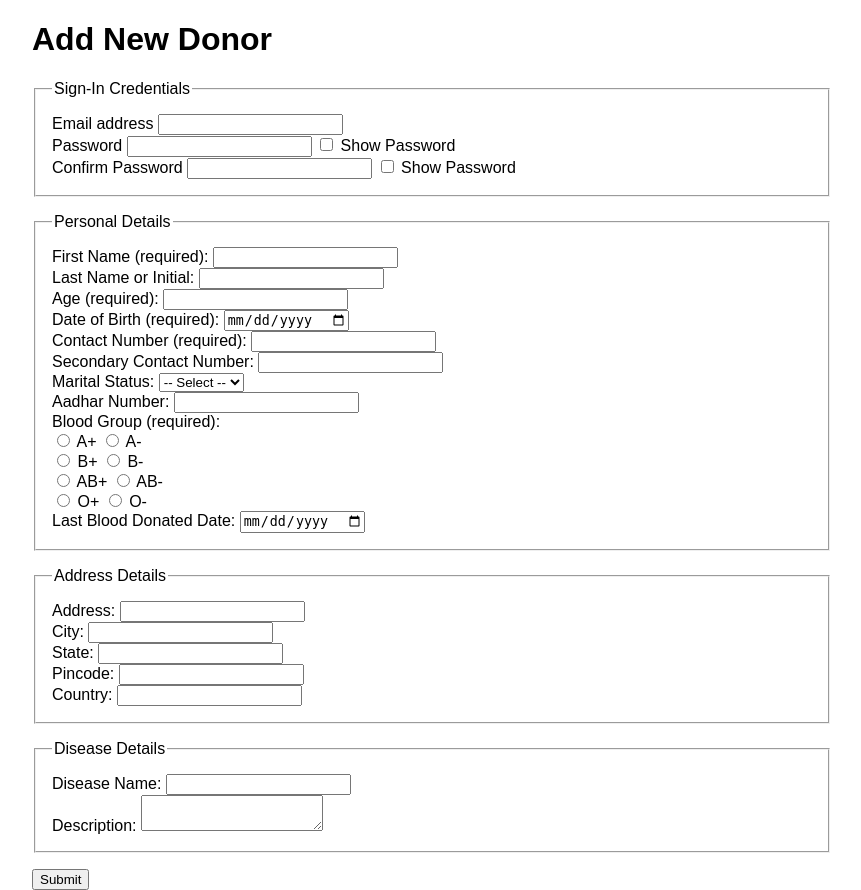
After one commit to Siddharth-magesh/YouthRedCross-BloodRequest, a Flask app: page /register_new_donors in a window 1280 px wide. The commit adds this page. Shown: the whole page, without its empty margins (208-1069 px from the left). Run offline with Flask 3, Linux system fonts and the light colour scheme.

Commit message:
Added register new donor stuffs

```diff
--- a/app/routes/__init__.py
+++ b/app/routes/__init__.py
@@ -2,8 +2,12 @@
 from .main.main import main_bp
 from .admin.admin import admin_bp
 from .main.fetch_donors import fetch_availabe_donors
+from .main.add_donor import new_donor
+from .main.generate_blood_request import generate_blood_request
 
 def init_blueprints(app):
     app.register_blueprint(main_bp)
     app.register_blueprint(admin_bp)
     app.register_blueprint(fetch_availabe_donors)
+    app.register_blueprint(new_donor)
+    app.register_blueprint(generate_blood_request)
--- /dev/null
+++ b/app/routes/main/add_donor.py
@@ -0,0 +1,131 @@
+from flask import Blueprint, render_template, request, flash
+from werkzeug.security import generate_password_hash
+from app.database import db, PersonalDetailsUser, AddressDetailsUser, DiseaseDetailsUser, AuthenticationDetailsDonor, DonorDetail
+
+new_donor = Blueprint('add_donor', __name__)
+
+def get_next_id(table, prefix):
+    # Fetch the current maximum ID, strip the prefix and convert to an integer
+    max_id = db.session.query(table.id).order_by(table.id.desc()).first()
+    next_id_num = 1
+    if max_id:
+        # Extract the numeric part of the ID
+        current_num = int(max_id[0][len(prefix):])
+        next_id_num = current_num + 1
+    # Format the new ID
+    return f"{prefix}{str(next_id_num).zfill(3)}"
+
+@new_donor.route('/register_new_donors', methods=['GET', 'POST'])
+def register_new_donors():
+    if request.method == 'POST':
+        try:
+            # Section 1: Login Credentials
+            email = request.form.get('Email')
+            password = request.form.get('password')
+            confirm_password = request.form.get('confirm_password')
+
+            if password != confirm_password:
+                flash('Make sure you enter similar passwords', 'danger')
+                return render_template('register_donor.html')
+
+            hashed_password = generate_password_hash(password)
+
+            # Section 2: Personal Details
+            first_name = request.form.get('first_name')
+            last_name = request.form.get('last_name', '')
+            name = first_name + ' ' +last_name
+            age = request.form.get('age')
+            dob = request.form.get('dob')
+            contact_number = request.form.get('contact_number')
+            secondary_contact = request.form.get('secondary_contact')
+            marital_status = request.form.get('marital_status')
+            aadhar_number = request.form.get('aadhar_number')
+            blood_group = request.form.get('blood_group')
+            last_donation = request.form.get('last_donation')
+
+            # Create and add PersonalDetails entry
+            personal_id = get_next_id(PersonalDetailsUser, 'PDDNR')
+            personal_details = PersonalDetailsUser(
+                id=personal_id,
+                first_name=first_name,
+                last_name=last_name,
+                age=age,
+                date_of_birth=dob,
+                contact_number=contact_number,
+                secondary_contact_number=secondary_contact,
+                marital_status=marital_status,
+                aadhar_number=aadhar_number
+            )
+            db.session.add(personal_details)
+
+            # Section 3: Address Details
+            address = request.form.get('address')
+            city = request.form.get('city')
+            state = request.form.get('state')
+            pincode = request.form.get('pincode')
+            country = request.form.get('country')
+            full_address = f"{address}, {city}, {state}, {pincode}".strip()
+
+            # Create and add AddressDetails entry
+            address_id = get_next_id(AddressDetailsUser, 'ADDR')
+            address_details = AddressDetailsUser(
+                id=address_id,
+                address=full_address,
+                pincode=pincode,
+                country=country,
+                state=state,
+                city=city
+            )
+            db.session.add(address_details)
+
+            # Section 4: Disease Details
+            disease_name = request.form.get('disease_name')
+            description = request.form.get('description')
+
+            # Create and add DiseaseDetails entry
+            disease_id = get_next_id(DiseaseDetailsUser, 'DIS')
+            disease_details = DiseaseDetailsUser(
+                id=disease_id,
+                name=disease_name,
+                description=description
+            )
+            db.session.add(disease_details)
+
+            # Create and add AuthenticationDetails entry
+            auth_id = get_next_id(AuthenticationDetailsDonor, 'AUTHDNR')
+            auth_details = AuthenticationDetailsDonor(
+                id=auth_id,
+                name=name,
+                login_date=None,
+                login_time=None
+            )
+            db.session.add(auth_details)
+
+            # Create and add DonorDetail entry
+            donor_id = get_next_id(DonorDetail, 'DNR')
+            donor_detail = DonorDetail(
+                id=donor_id,
+                name=name,
+                email = email,
+                password = hashed_password,
+                blood_group = blood_group,
+                personal_details_id=personal_id,  # Foreign key
+                address_id = address_id,
+                active_status = True,
+                disease_id = disease_id,
+                authentication_id = auth_id,
+                last_donated_date = last_donation
+            )
+            db.session.add(donor_detail)
+
+            # Commit transaction
+            db.session.commit()
+            flash('Donor successfully added!', 'success')
+            return render_template('index.html')
+
+        except Exception as e:
+            db.session.rollback()
+            flash(f'Error adding donor: {e}', 'danger')
+            return render_template('register_donor.html')
+
+    return render_template('register_donor.html')
--- a/app/templates/fetch_donors.html
+++ b/app/templates/fetch_donors.html
@@ -68,6 +68,9 @@
         <button type="submit">Find Donor</button>
       </form>
     </div>
+    <a href="{{ url_for('main.render_generate_blood_request') }}"
+      >Generate Blood Request</a
+    >
 
     <!-- Table to display donor results -->
     <div class="table-container">
--- /dev/null
+++ b/app/templates/register_donor.html
@@ -0,0 +1,211 @@
+<!DOCTYPE html>
+<html lang="en">
+  <head>
+    <meta charset="UTF-8" />
+    <meta name="viewport" content="width=device-width, initial-scale=1.0" />
+    <title>Add New Donor</title>
+    <style>
+      /* Simple styling for improved readability */
+      body {
+        font-family: Arial, sans-serif;
+        max-width: 800px;
+        margin: 0 auto;
+      }
+      fieldset {
+        margin-bottom: 1em;
+        padding: 1em;
+      }
+    </style>
+  </head>
+  <body>
+    <h1>Add New Donor</h1>
+    <form action="{{ url_for('add_donor.register_new_donors') }}" method="POST">
+      <!-- Section 1: Login Credentials -->
+      <fieldset>
+        <legend>Sign-In Credentials</legend>
+        <label for="email">Email address</label>
+        <input type="email" id="email" name="Email" required /><br />
+
+        <label for="password">Password</label>
+        <input type="password" id="password" name="password" required />
+        <input type="checkbox" onclick="togglePassword('password')" /> Show
+        Password<br />
+
+        <label for="confirm_password">Confirm Password</label>
+        <input
+          type="password"
+          id="confirm_password"
+          name="confirm_password"
+          required
+        />
+        <input type="checkbox" onclick="togglePassword('confirm_password')" />
+        Show Password<br />
+      </fieldset>
+
+      <!-- Section 2: Personal Details -->
+      <fieldset>
+        <legend>Personal Details</legend>
+        <label for="first_name">First Name (required):</label>
+        <input type="text" id="first_name" name="first_name" required /><br />
+
+        <label for="last_name">Last Name or Initial:</label>
+        <input type="text" id="last_name" name="last_name" /><br />
+
+        <label for="age">Age (required):</label>
+        <input type="number" id="age" name="age" required min="1" /><br />
+
+        <label for="dob">Date of Birth (required):</label>
+        <input type="date" id="dob" name="dob" required /><br />
+
+        <label for="contact_number">Contact Number (required):</label>
+        <input
+          type="tel"
+          id="contact_number"
+          name="contact_number"
+          required
+          pattern="[0-9]{10}"
+          title="Enter a 10-digit phone number"
+        /><br />
+
+        <label for="secondary_contact">Secondary Contact Number:</label>
+        <input
+          type="tel"
+          id="secondary_contact"
+          name="secondary_contact"
+          pattern="[0-9]{10}"
+          title="Enter a 10-digit phone number"
+        /><br />
+
+        <label for="marital_status">Marital Status:</label>
+        <select id="marital_status" name="marital_status">
+          <option value="">-- Select --</option>
+          <option value="single">Single</option>
+          <option value="married">Married</option></select
+        ><br />
+
+        <label for="aadhar_number">Aadhar Number:</label>
+        <input
+          type="text"
+          id="aadhar_number"
+          name="aadhar_number"
+          pattern="[0-9]{12}"
+          title="Enter a 12-digit Aadhar number"
+        /><br />
+
+        <label>Blood Group (required):</label><br />
+        <input
+          type="radio"
+          id="a_positive"
+          name="blood_group"
+          value="A+"
+          required
+        />
+        <label for="a_positive">A+</label>
+        <input
+          type="radio"
+          id="a_negative"
+          name="blood_group"
+          value="A-"
+          required
+        />
+        <label for="a_negative">A-</label><br />
+        <input
+          type="radio"
+          id="b_positive"
+          name="blood_group"
+          value="B+"
+          required
+        />
+        <label for="b_positive">B+</label>
+        <input
+          type="radio"
+          id="b_negative"
+          name="blood_group"
+          value="B-"
+          required
+        />
+        <label for="b_negative">B-</label><br />
+        <input
+          type="radio"
+          id="ab_positive"
+          name="blood_group"
+          value="AB+"
+          required
+        />
+        <label for="ab_positive">AB+</label>
+        <input
+          type="radio"
+          id="ab_negative"
+          name="blood_group"
+          value="AB-"
+          required
+        />
+        <label for="ab_negative">AB-</label><br />
+        <input
+          type="radio"
+          id="o_positive"
+          name="blood_group"
+          value="O+"
+          required
+        />
+        <label for="o_positive">O+</label>
+        <input
+          type="radio"
+          id="o_negative"
+          name="blood_group"
+          value="O-"
+          required
+        />
+        <label for="o_negative">O-</label><br />
+
+        <label for="last_donation">Last Blood Donated Date:</label>
+        <input type="date" id="last_donation" name="last_donation" /><br />
+      </fieldset>
+
+      <!-- Section 3: Address Details -->
+      <fieldset>
+        <legend>Address Details</legend>
+        <label for="address">Address:</label>
+        <input type="text" id="address" name="address" required /><br />
+
+        <label for="city">City:</label>
+        <input type="text" id="city" name="city" required /><br />
+
+        <label for="state">State:</label>
+        <input type="text" id="state" name="state" required /><br />
+
+        <label for="pincode">Pincode:</label>
+        <input
+          type="text"
+          id="pincode"
+          name="pincode"
+          required
+          pattern="[0-9]{6}"
+          title="Enter a valid 6-digit pincode"
+        /><br />
+
+        <label for="country">Country:</label>
+        <input type="text" id="country" name="country" required /><br />
+      </fieldset>
+
+      <!-- Section 4: Disease Details -->
+      <fieldset>
+        <legend>Disease Details</legend>
+        <label for="disease_name">Disease Name:</label>
+        <input type="text" id="disease_name" name="disease_name" /><br />
+
+        <label for="description">Description:</label>
+        <textarea id="description" name="description"></textarea><br />
+      </fieldset>
+
+      <button type="submit">Submit</button>
+    </form>
+
+    <script>
+      function togglePassword(id) {
+        const input = document.getElementById(id);
+        input.type = input.type === "password" ? "text" : "password";
+      }
+    </script>
+  </body>
+</html>
```
Also changed, not shown: app/database.py (+25 -15 lines), app/routes/main/generate_blood_request.py (added, +7 -0 lines), app/routes/main/main.py (+8 -4 lines), app/templates/generate_request.html (added, +97 -0 lines), app/templates/index.html (+10 -0 lines).
